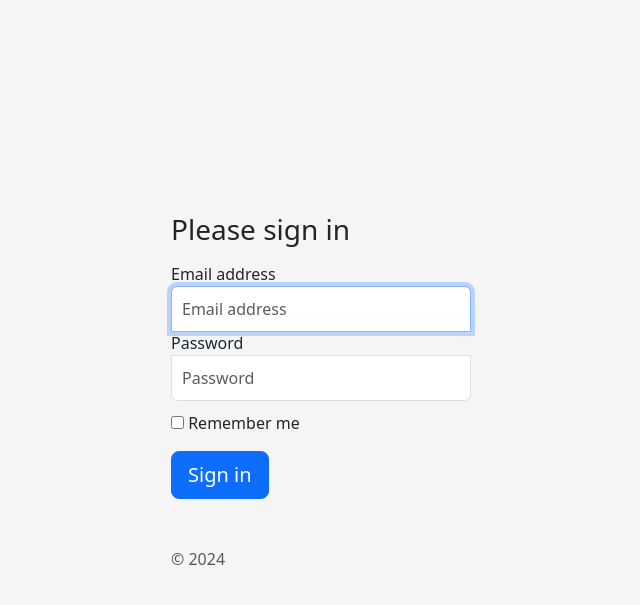
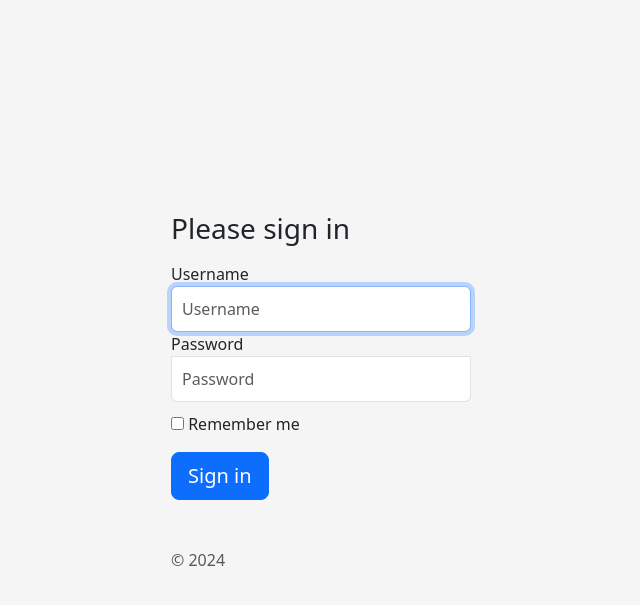
Before and after one commit to parthy007/django-basics, a Django app: page /login in a window 1280 px wide. Shown: the top 605 px of the page, without its empty margins (319-959 px from the left). Run offline with Django 5.2, Linux system fonts and the light colour scheme.

Commit message:
added login page

```diff
--- a/templates/login.html
+++ b/templates/login.html
@@ -76,13 +76,13 @@
 </head>
 
 <body>
-    <form class="form-signin">
+    <form class="form-signin" method="post" action="/login">
         {% csrf_token %}
         <h1 class="h3 mb-3 font-weight-normal">Please sign in</h1>
-        <label for="inputEmail" class="sr-only">Email address</label>
-        <input type="email" id="inputEmail" class="form-control" placeholder="Email address" required autofocus />
+        <label for="inputUsername" class="sr-only">Username</label>
+        <input type="text" id="inputUsername" name="username" class="form-control" placeholder="Username" required autofocus />
         <label for="inputPassword" class="sr-only">Password</label>
-        <input type="password" id="inputPassword" class="form-control" placeholder="Password" required />
+        <input type="password" id="inputPassword" class="form-control" placeholder="Password" name="password" required />
         <div class="checkbox mb-3">
             <label>
                 <input type="checkbox" value="remember-me" /> Remember me
```
